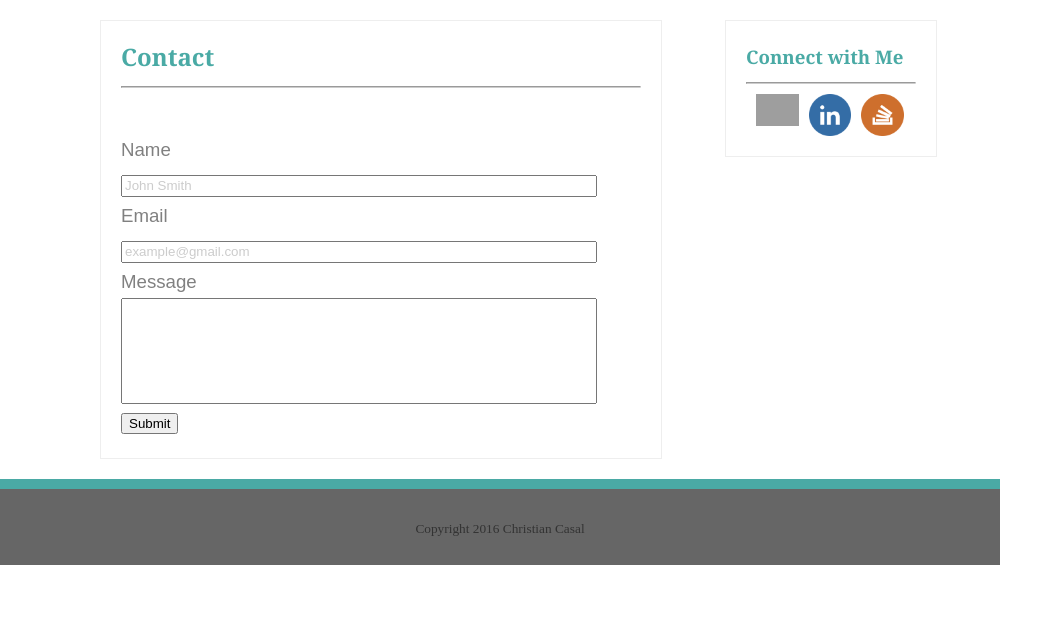
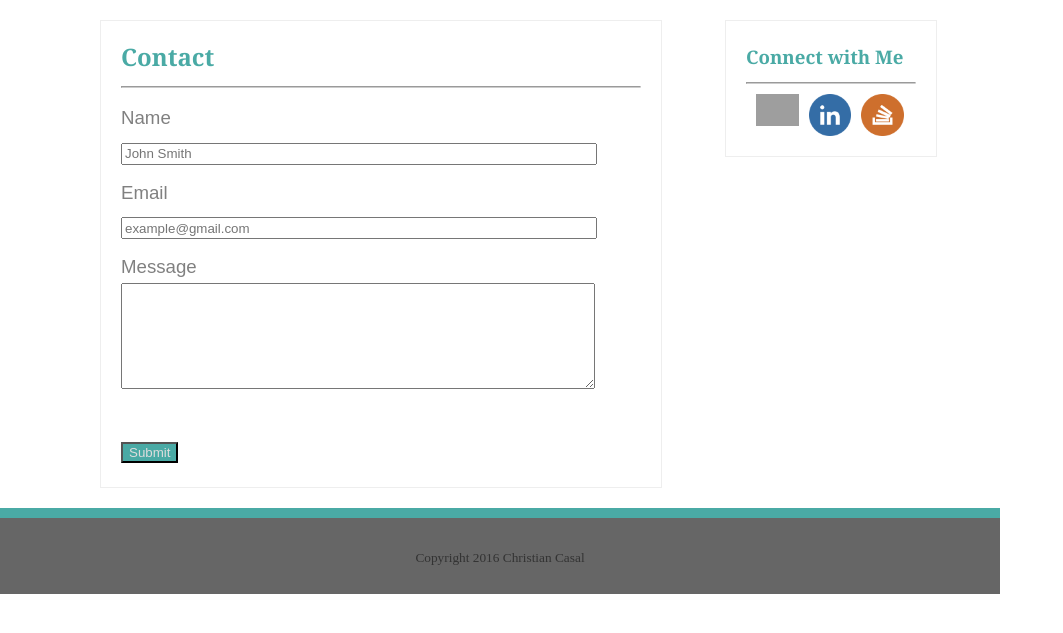
Before and after one commit to ccasal/first-week-repo, a PHP site: page /contact.html in a window 1280 px wide. Shown: the part 94-727 px from the top of the page, without its empty margins (0-1063 px from the left). Run offline with PHP 8.4, Linux system fonts and the light colour scheme; grey boxes are pictures that could not be loaded.

Commit message:
completed contact page

```diff
--- a/homework1/portfolio/assets/css/style.css
+++ b/homework1/portfolio/assets/css/style.css
@@ -133,12 +133,26 @@ footer {
     height: 16px;
     font-family: Arial;
     font-size: 10pt;
-    color: #cccccc;
+    color: black;
+    margin-bottom: 10px;
 }
 #formMessage{
 	width: 90%;
 	height: 100px;
     font-family: Arial;
     font-size: 10pt;
-    color: #cccccc;
+    color: black;
+    text-align: left;
 }
+#submitButton{
+	background: #4aaaa5;
+	color: #dddddd;
+	font-family: arial;
+	font-size: 10pt;
+}
+input[type="text"]:focus{
+	outline: none;
+}
+textarea:focus{
+	outline: none;
+}
--- a/homework1/portfolio/contact.html
+++ b/homework1/portfolio/contact.html
@@ -31,20 +31,24 @@
 		<div class="mainCentral">
 			<h4 class="bodyHeadings">Contact</h4>
 			<hr class="contentBorder"></hr>
-			<br>
 			<form>
 				<span class="formHeadings">
 				Name</span>
 				<br>
-					<input class="formInput" type="text" name="name" value="John Smith"><br>
+					<input class="formInput" type="text" name="name" placeholder="John Smith">
+				<br>
 
 				<span class="formHeadings">Email</span>
 				<br>
-					<input class="formInput" type="text" name="email" value="example@gmail.com">
+					<input class="formInput" type="text" name="email" placeholder="example@gmail.com">
 				<br>
+
 				<span class="formHeadings">Message<span><br>
-				<input id="formMessage" type="text" name="message"><br>
-				<input type="submit" value="Submit"><br>
+				<textarea id="formMessage" cols="30" rows="10" name="message"></textarea>
+				<br>
+				<br>
+
+				<input id="submitButton" type="submit" value="Submit"><br>
 			</form>
 		</div>
 
@@ -58,7 +62,9 @@
 					<a href="https://www.linkedin.com/in/christian-casal-858344100">
 						<img class="connectLinks" src="assets/images/linkedin-icon.png">
 					</a>
-					<img class="connectLinks" src="assets/images/stackoverflow-icon.png">
+					<a href="http://stackoverflow.com/users/5901456/christian-casal">
+						<img class="connectLinks" src="assets/images/stackoverflow-icon.png">
+					</a>
 				</span>
 		</aside>
 	</section>
```
